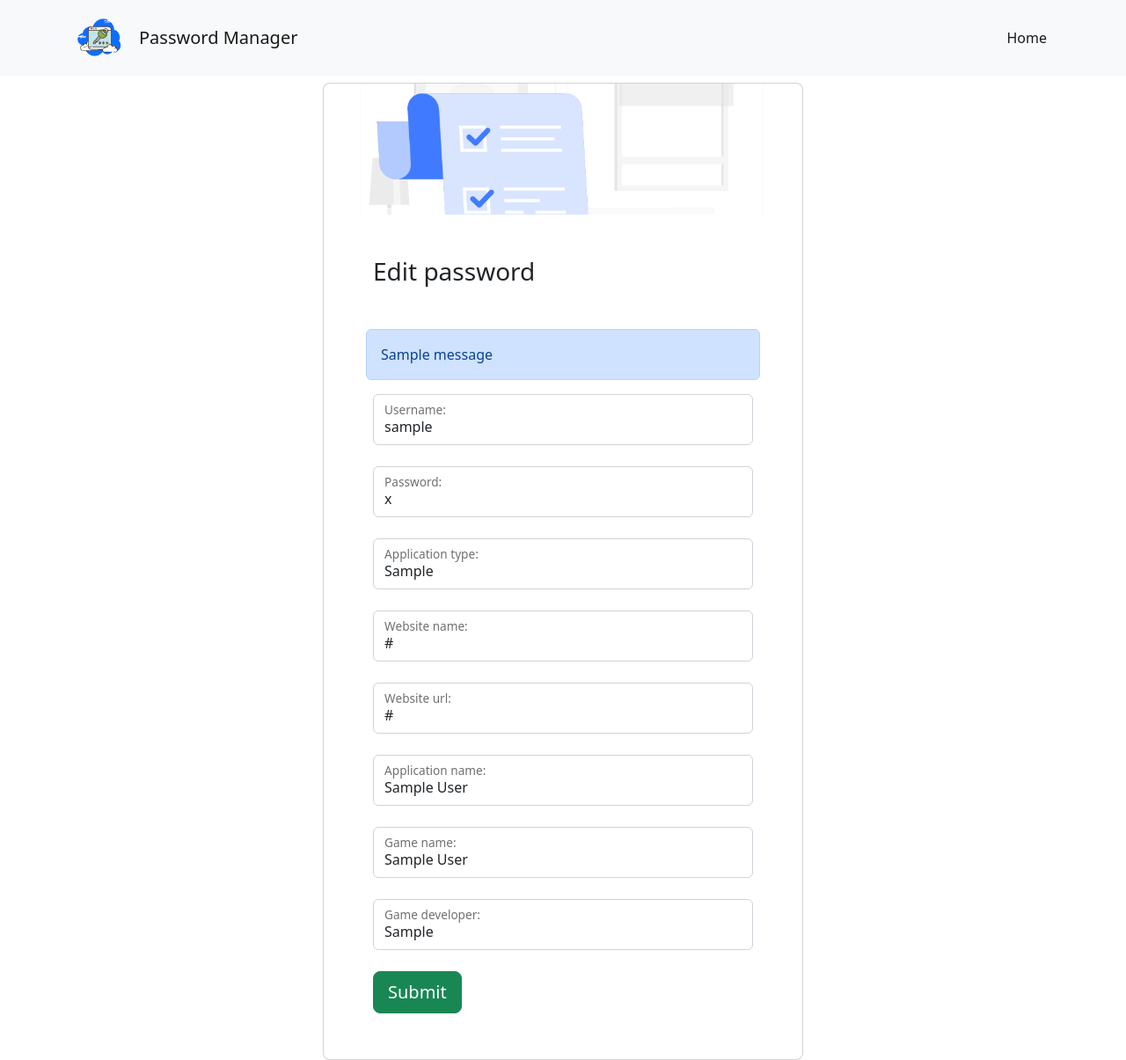
After one commit to Mueem-Nahid/password-manager-django, a Django app: page /edit-password/1/ in a window 1280 px wide. The commit adds this page. Shown: the whole page at 88% size. Run offline with Django 4.2, Linux system fonts and the light colour scheme; tables that the repository leaves empty hold one stand-in row (values such as "Sample post"); one stand-in notice (Sample message) is shown.

Commit message:
# Info - edit password

```diff
--- a/home/forms.py
+++ b/home/forms.py
@@ -2,6 +2,8 @@ from django import forms
 from django.contrib.auth.forms import UserCreationForm, AuthenticationForm, UsernameField
 from django.contrib.auth.models import User
 from django.utils.translation import gettext_lazy as _
+
+from home.models import UserPassword
 
 
 class RegistrationForm(UserCreationForm):
@@ -41,3 +43,52 @@ class LoginForm(AuthenticationForm):
         strip=False,
         widget=forms.PasswordInput(attrs={"class": "form-control", "placeholder": "Password"}),
     )
+
+
+class UpdatePasswordForm(forms.ModelForm):
+    # website_name = forms.CharField(required=False)
+    # website_url = forms.CharField(required=False)
+    # application_name = forms.CharField(required=False)
+    # game_name = forms.CharField(required=False)
+    # game_developer = forms.CharField(required=False)
+
+    class Meta:
+        model = UserPassword
+        fields = ['username', 'password', 'application_type', 'website_name', 'website_url', 'application_name',
+                  'game_name', 'game_developer']
+
+        widgets = {
+            'username': forms.TextInput(attrs={
+                'class': 'form-control',
+                'placeholder': 'Username'
+            }),
+            'password': forms.TextInput(attrs={
+                'class': 'form-control',
+                'placeholder': 'password'
+            }),
+            'application_type': forms.TextInput(attrs={
+                'class': 'form-control',
+                'placeholder': 'application type',
+                'readonly': 'readonly',
+            }),
+            'website_name': forms.TextInput(attrs={
+                'class': 'form-control',
+                'placeholder': 'website name',
+            }),
+            'website_url': forms.TextInput(attrs={
+                'class': 'form-control',
+                'placeholder': 'website url',
+            }),
+            'application_name': forms.TextInput(attrs={
+                'class': 'form-control',
+                'placeholder': 'application name',
+            }),
+            'game_name': forms.TextInput(attrs={
+                'class': 'form-control',
+                'placeholder': 'game name',
+            }),
+            'game_developer': forms.TextInput(attrs={
+                'class': 'form-control',
+                'placeholder': 'game developer',
+            }),
+        }
--- /dev/null
+++ b/home/templates/pages/edit-password.html
@@ -0,0 +1,46 @@
+{% extends 'layouts/base.html' %}
+{% load static %}
+
+
+{% block content %}
+    <section class="h-100 h-custom">
+        <div class="container py-2 h-100">
+            <div class="row d-flex justify-content-center align-items-center h-100">
+                <div class="col-lg-8 col-xl-6">
+                    <div class="card rounded-3">
+                        <img class="w-100" style="border-top-left-radius: .3rem; border-top-right-radius: .3rem;"
+                             alt="Sample photo" src={% static '/assets/img/add-password.png' %}>
+                        <div class="card-body p-4 p-md-5">
+                            <h3 class="mb-4 pb-2 pb-md-0 mb-md-5 px-md-2">Edit password</h3>
+
+                            {% if messages %}
+                                <div class="alert alert-primary" role="alert">
+                                    {% for message in messages %}
+                                        {{ message }}
+                                    {% endfor %}
+                                </div>
+                            {% endif %}
+
+                            <form method="POST" class="px-md-2">
+                                {% csrf_token %}
+
+                                {% for field in form %}
+                                    {% if field.value %}
+                                        <div class="form-floating mb-4">
+                                            {{ field }}
+                                            {{ field.label_tag }}
+                                        </div>
+                                    {% endif %}
+                                {% endfor %}
+
+                                <button type="submit" class="btn btn-success btn-lg mb-1">Submit</button>
+
+                            </form>
+
+                        </div>
+                    </div>
+                </div>
+            </div>
+        </div>
+    </section>
+{% endblock %}
--- a/home/templates/pages/home.html
+++ b/home/templates/pages/home.html
@@ -18,7 +18,7 @@
                             </a>
                         </div>
                         <div class="text-center text-lg-start">
-                            <a href="{% url 'all-passwords' %}"
+                            <a href="{% url 'manage-passwords' %}"
                                class="btn-get-started d-inline-flex align-items-center justify-content-center align-self-center">
                                 <span>View all</span>
                                 <i class="bi bi-arrow-right"></i>
--- a/home/urls.py
+++ b/home/urls.py
@@ -11,5 +11,7 @@ urlpatterns = [
 
     #  user passwords
     path('add-password/', views.add_new_password, name="add-password"),
-    path('all-passwords/', views.manage_passwords, name="manage-passwords")
+    path('manage-passwords/', views.manage_passwords, name="manage-passwords"),
+    path('edit-password/<str:pk>/', views.edit_password, name="edit-password"),
+    # path('delete/<str:pk>/', views.delete, name="delete"),
 ]
--- a/home/views.py
+++ b/home/views.py
@@ -1,7 +1,7 @@
 from django.http import HttpResponse, HttpResponseRedirect
 from django.shortcuts import render, redirect
 from django.contrib.auth.views import LoginView, PasswordResetView, PasswordChangeView, PasswordResetConfirmView
-from home.forms import RegistrationForm, LoginForm
+from home.forms import RegistrationForm, LoginForm, UpdatePasswordForm
 from django.contrib.auth import logout
 from django.contrib.auth.decorators import login_required
 from django.views.decorators.cache import cache_control
@@ -94,7 +94,6 @@ def manage_passwords(request):
     if not request.user.is_authenticated:
         return redirect('%s?next=%s' % ('/', request.path))
     logged_in_user = request.user
-    print("logged_in_user", logged_in_user)
     user_passwords = UserPassword.objects.filter(user=logged_in_user).order_by('-date_created')
     web_app = user_passwords.filter(application_type='Website')
     desktop_app = user_passwords.filter(application_type='Desktop application')
@@ -109,3 +108,20 @@ def manage_passwords(request):
         return render(request, 'pages/manage-passwords.html',
                       {'no_password': "No password available. Please add password."})
     return render(request, 'pages/manage-passwords.html', {'all_passwords': password_obj})
+
+
+# edit password
+def edit_password(request, pk):
+    user_password = UserPassword.objects.get(id=pk)
+    form = UpdatePasswordForm(instance=user_password)
+    if request.method == 'POST':
+        form = UpdatePasswordForm(request.POST, instance=user_password)
+        # breakpoint()
+        if form.is_valid():
+            form.save()
+            messages.success(request, "Password updated.")
+            redirect(request.path)
+        else:
+            print(form.errors)
+    context = {'form': form}
+    return render(request, 'pages/edit-password.html', context)
```
Also changed, not shown: home/templates/pages/manage-passwords.html (+5 -5 lines).
